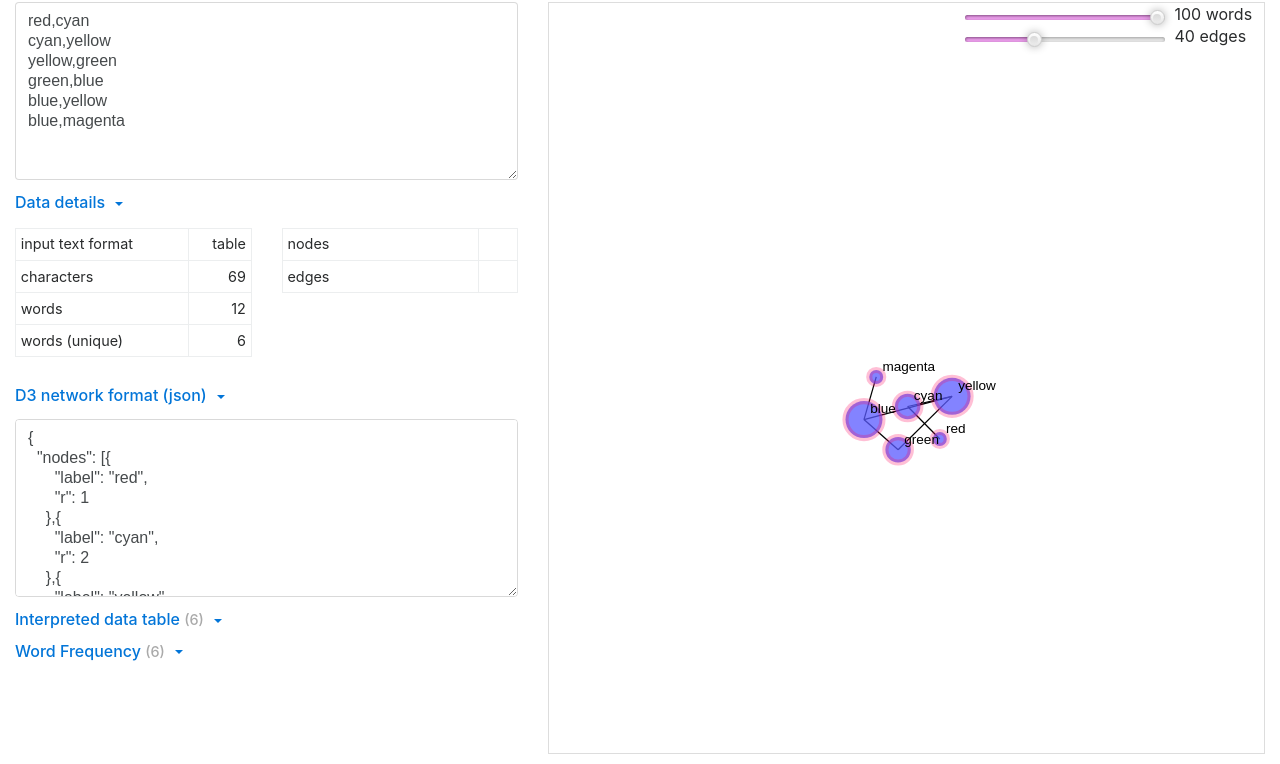
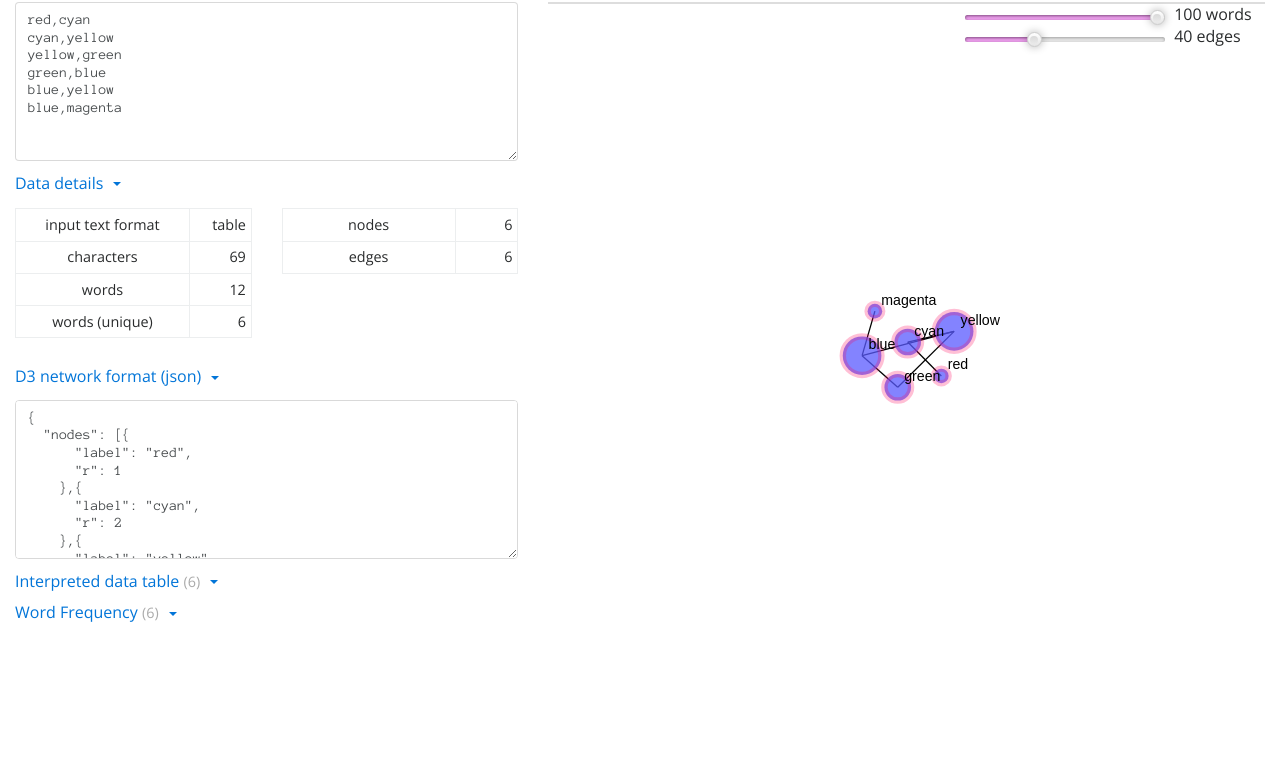
Before and after one commit to omundy/network-remix, a website: page index.html in a window 1280 px wide. Shown: the part 54-818 px from the top of the page. Drawn offline with nearby package versions, Linux system fonts and the light colour scheme.

Commit message:
Design changes, organization

```diff
--- a/assets/css/styles.css
+++ b/assets/css/styles.css
@@ -1,45 +1,32 @@
 
 
+/* GLOBAL */
 
+body { font-family: 'Open Sans', sans-serif; }
+textarea, pre { font: .9rem/1.1rem 'Anonymous Pro', monospace !important; color: #555; }
+.round { border-radius: 4px; background: rgba(255,0,17,.25); padding: 3px 4px; margin: 5px 0 0 0 }
+table { font-size: 90%; }
+th { text-align: center; font-weight: bold;}
+td { text-align: center;}
 
-
+/* FORMS/INTERFACE */
 
 #input_text, #d3-network-format { width: 100%; }
 .data-field { text-align: right; }
+.format-options-btns { margin-bottom: 10px }
 
+/* HEADINGS */
 
 h6 { margin: 14px 0;}
-h6 a:link , h6 a:active, h6 a:visited, h6 a:hover, h6 a:focus {
-    text-decoration: none;
-}
-h6 .caret { content: " ";
-    width: 0;
-    height: 0;
-    border-left: 4px solid rgba(0, 0, 0, 0);
-    border-right: 4px solid rgba(0, 0, 0, 0);
-    border-top: 4px solid;
-
-    display: inline-block;
-    margin-left: 6px;
-    vertical-align: middle;
-}
+h6 a:link , h6 a:active, h6 a:visited, h6 a:hover, h6 a:focus { text-decoration: none; }
+h6 .caret { content: " "; width: 0; height: 0; display: inline-block; margin-left: 6px; vertical-align: middle;
+    border-left: 4px solid rgba(0, 0, 0, 0); border-right: 4px solid rgba(0, 0, 0, 0); border-top: 4px solid; }
 h6 .h6-record-display { font-size: 90%; color: #aaa;}
 
-table { font-size: 90%; }
-th { text-align: center;}
-
+/* HIDE ON LOAD */
 
 #data-table { display: none; }
 #word-frequency { display: none; }
-
-
-.data-table { margin-top: 30px; }
-div.tooltip { position: absolute; padding: 5px; font: 12px sans-serif; background: lightgrey; border: 0px;
-    border-radius: 8px; pointer-events: none; }
-
-.format-options-btns { margin-bottom: 10px }
-
-
 
 /* D3 */
 
@@ -53,30 +40,9 @@ div.tooltip { position: absolute; padding: 5px; font: 12px sans-serif; backgroun
     stroke: #777;
     stroke-width: 2px;
 }
-
-
-.round { border-radius: 4px; background: rgba(255,0,17,.25); padding: 3px 4px; margin: 5px 0 0 0 }
-
-
-
-
-/* range-slider */
-.range-slider-group { width: 300px; height: 80px; float: right; }
-.range-slider { width: 300px; height: 10px; margin-bottom:12px; }
-.rangeslider__fill { background: rgba(255,0,255,.3); }
-.rangeslider--horizontal { height: 5px; width: 200px; display: inline-block;}
-.rangeslider--horizontal .rangeslider__handle { top: -5px; }
-.rangeslider__handle { width: 15px; height: 15px; }
-.rangeslider__handle:after { width: 8px; height: 8px; }
-.range-slider output {  display: inline-block; width: 90px; margin: 0px 0 0 5px }
-
-
-
-
-
-
-
-/* make viz responsive
+div.tooltip { position: absolute; padding: 5px; border: 0px; border-radius: 8px; pointer-events: none;
+    font: 12px 'Anonymous Pro', monospace; background: rgba(0,0,0,0.5); }
+/* make viz responsive */
 .svg-container {
     display: inline-block;
     position: relative;
@@ -89,4 +55,15 @@ div.tooltip { position: absolute; padding: 5px; font: 12px sans-serif; backgroun
     display: inline-block;
     position: absolute;
     left: 0;
-}*/
+}
+
+/* range-slider */
+
+.range-slider-group { width: 300px; height: 80px; float: right; }
+.range-slider { width: 300px; height: 10px; margin-bottom:12px; }
+.rangeslider__fill { background: rgba(255,0,255,.3); }
+.rangeslider--horizontal { height: 5px; width: 200px; display: inline-block;}
+.rangeslider--horizontal .rangeslider__handle { top: -5px; }
+.rangeslider__handle { width: 15px; height: 15px; }
+.rangeslider__handle:after { width: 8px; height: 8px; }
+.range-slider output {  display: inline-block; width: 90px; margin: 0px 0 0 5px }
--- a/assets/js/functions.js
+++ b/assets/js/functions.js
@@ -57,50 +57,6 @@ function arr_to_str(arr,delimiter=","){
 
 
 
-/**
- *	Display CSV table in HTML
- */
-function display_table(arr,id,limit){
-
-	var str = '<table class="table table-sm">';
-
-	// for each row
-	$.each(arr, function( index, row ) {
-		// confine to limit
-		if (index <= limit){
-			//console.log(row);
-
-			// create headers with keys on first row only
-			if (index === 0){
-				str += "<thead><th>#</th>";
-				$.each(row, function( key, header ) {
-					str += "<th>col"+ key +"</th>"
-				});
-				str += "</thead>"
-			}
-
-			// add all other rows
-			str += "<tr><td>"+ index +"</td>";
-			$.each(row, function( key, val ) {
-                if (typeof val == 'number')
-                    str += "<td class='data-field'>"+ val +"</td>";
-                else
-                    str += "<td>"+ val +"</td>"
-			});
-			str += "</tr>"
-
-		} else {
-			// break from loop
-			return false;
-		}
-	});
-    // write table
-	$("#"+id).html(str +'</table>');
-}
-
-
-
-
 
 
 
@@ -115,10 +71,6 @@ function countWords(str) {
 	return str.split(/[\s,]+/).length;
 }
 // e.g. var report = countChars(str) +" characters and "+ countWords(str) +" words";
-
-
-
-
 
 
 
@@ -208,10 +160,7 @@ function toTable(data, headers) {
             .append(data.map(function(row) {
                 return $('<tr>')
                     .append(row.map(function(cell) {
-                        if (typeof cell == 'number')
-                            return $('<td class="data-field">').html(cell);
-                        else
-                            return $('<td>').html(cell);
+                        return $('<td>').html(cell);
                     }));
                 })));
 }
@@ -229,12 +178,11 @@ function update_stats(){
     // get number of unique words
     details.currentTotalUniqueWords = wordFreqArr.length;
     // display data in table headings
-    $("#data-table-records").html("("+ wordFreqArr.length + ")");
     $("#word-frequency-records").html("("+ wordFreqArr.length + ")");
     // display data in tables
     $('#word-frequency').html(toTable(wordFreqArr, ['word', 'frequency']));
+    $('#currentTotalChars').html(details.currentTotalChars);
     $('#currentTotalWords').html(details.currentTotalWords);
-    $('#currentTotalChars').html(details.currentTotalChars);
     $('#currentTotalUniqueWords').html(details.currentTotalUniqueWords);
 };
 
--- a/assets/js/interface.js
+++ b/assets/js/interface.js
@@ -3,8 +3,54 @@
  */
 
 
+/**
+ *  Display a message under the input_text box
+ */
+function display_msg(msg){
+    $('#msg').html(msg);
+}
 
-// dropdowns
+
+/**
+ *	Display CSV table in HTML
+ */
+function display_table(arr,id,limit){
+
+	var str = '<table class="table table-sm">';
+
+	// for each row
+	$.each(arr, function( index, row ) {
+		// confine to limit
+		if (index <= limit){
+			//console.log(row);
+
+			// create headers with keys on first row only
+			if (index === 0){
+				str += "<thead><th>#</th>";
+				$.each(row, function( key, header ) {
+					str += "<th>col"+ key +"</th>"
+				});
+				str += "</thead>"
+			}
+
+			// add all other rows
+			str += "<tr><td>"+ index +"</td>";
+			$.each(row, function( key, val ) {
+                str += "<td>"+ val +"</td>"
+			});
+			str += "</tr>"
+
+		} else {
+			// break from loop
+			return false;
+		}
+	});
+    // write table
+	$("#"+id).html(str +'</table>');
+}
+
+/* Sliders */
+
 $("#d3-network-format-toggle").on("click", function(e){
     e.preventDefault();
     $("#d3-network-format").slideToggle();
--- a/assets/js/main.js
+++ b/assets/js/main.js
@@ -42,6 +42,7 @@ var table = [],		// main data table; An array of arrays
 		"currentTotalChars":0,
 		"currentTotalWords":0,
 		"currentTotalUniqueWords":0,
+		"currentTableLength":0,
 		"currentTableLength":0,
 		"currentNodeLength":0,
 		"currentEdgeLength":0,
@@ -299,14 +300,17 @@ function eval_input(){
 
 function update_table(arr){
 	table = arr;
+    // get current number of rows in data table
+    details.currentTableLength = table.length;
+    // display data in table headings
+    $('#data-table-records').html("("+ details.currentTableLength + ")");
+	// display table in html
 	display_table(table,"data-table",1000);
 }
 
 
 
-function display_msg(msg){
-	$('#msg').html(msg);
-}
+
 
 
 
@@ -314,6 +318,11 @@ function update_graph(table){
 	var dataset = prepare_graph_data(table);
 	//console.log(JSON.stringify(dataset))
 
+	// store and display details about network
+	details.currentNodeLength = dataset.nodes.length;
+	details.currentEdgeLength = dataset.links.length;
+    $('#currentNodeLength').html(details.currentNodeLength);
+    $('#currentEdgeLength').html(details.currentEdgeLength);
 
 	// display converted JSON in textarea (this is actually a handy feature for general use)
 	// clean up first
--- a/index.html
+++ b/index.html
@@ -7,6 +7,7 @@
 <title>network-remix</title>
 
 <!-- libraries -->
+<link href="https://fonts.googleapis.com/css?family=Anonymous+Pro|Open+Sans" rel="stylesheet">
 <link href="assets/libs/bootstrap/dist/css/bootstrap.min.css" rel="stylesheet">
 <link href="assets/libs/rangeslider.js/dist/rangeslider.css" rel="stylesheet">
 
```
